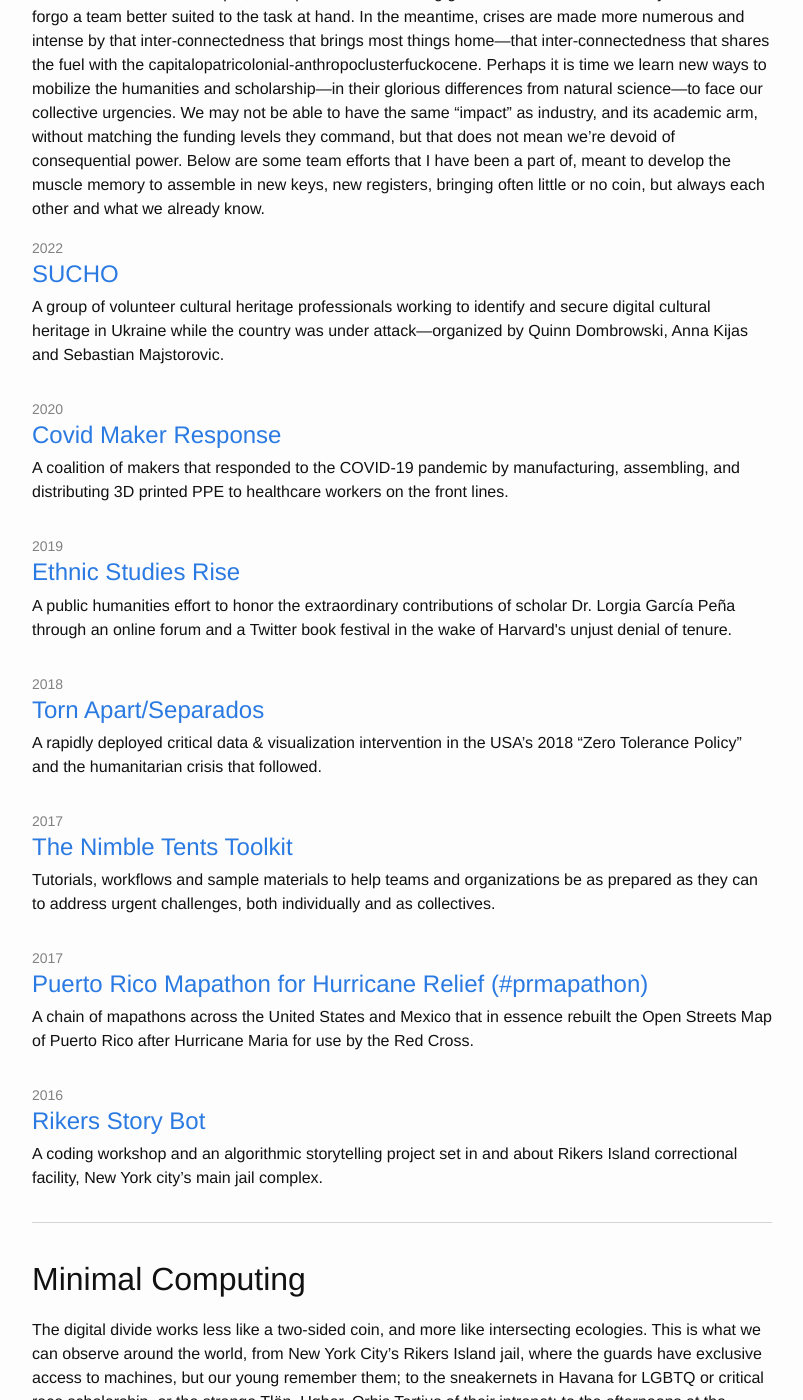
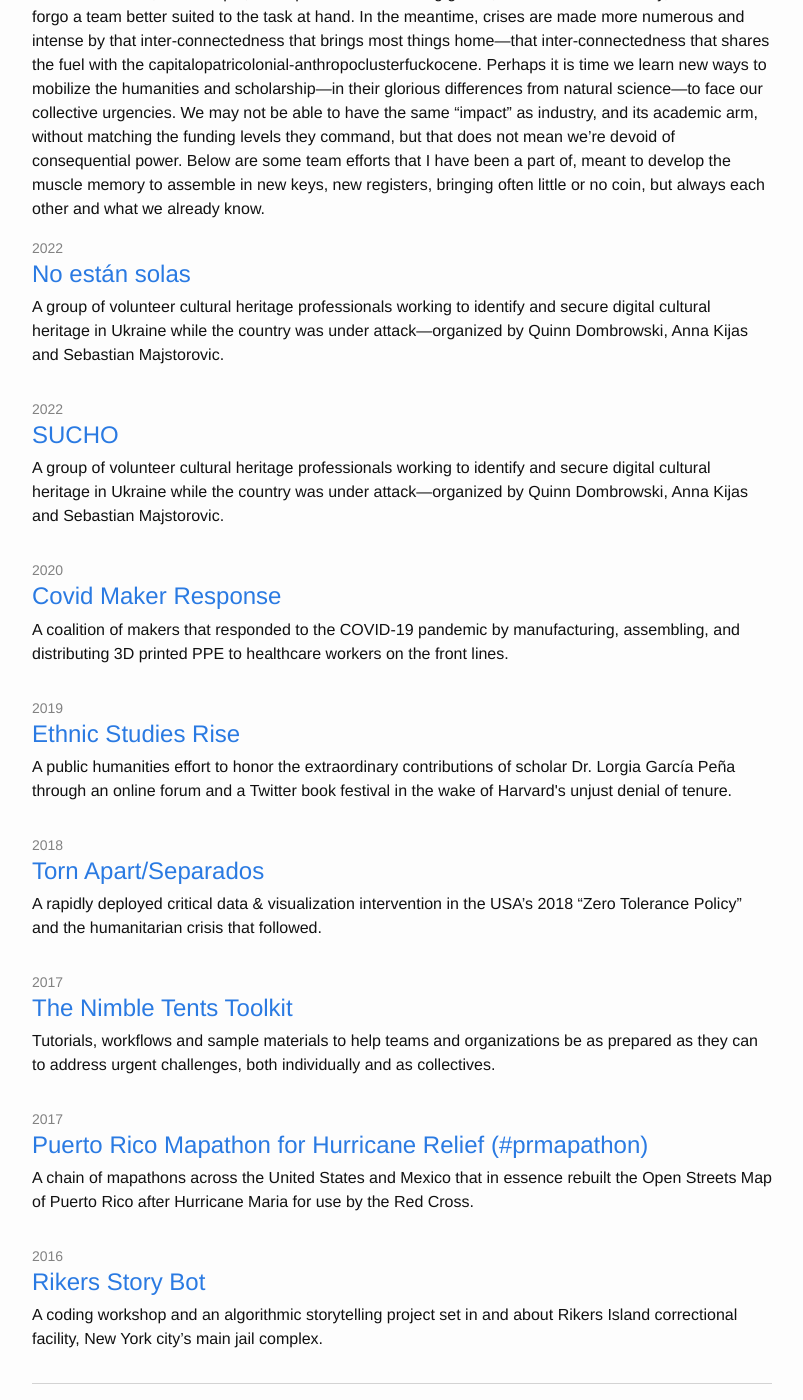
Before and after one commit to elotroalex/elotroalex, a Jekyll site: the page built from profiles.md, in a window 1280 px wide and 1400 px high, scrolled down 5618 px. Shown: the whole window, without its empty margins (238-1041 px from the left). Built offline with Jekyll 4.4.1, drawn with Linux system fonts in a browser that asks for light colours; some of the changed text lies outside the part shown.

Commit message:
updates to profile

```diff
--- a/_data/projects.yml
+++ b/_data/projects.yml
@@ -4,8 +4,8 @@
 
 
 
-- title: "The Rose Hall Project"
-  time: "Coming soon"
+- title: "(Un)Silencing Slavery"
+  time: "2022"
   link: unsilencing-slavery.org
   url: https://unsilencing-slavery.org/
   category: tcd
@@ -55,7 +55,7 @@
 #######################
 
 - title: "Literary A.I."
-  time: "2021--2022"
+  time: "2021–2022"
   link: literaryai.library.columbia.edu
   url: https://literaryai.library.columbia.edu/
   category: columbia
@@ -208,6 +208,13 @@
 # Mobilized #
 #############
 
+- title: No están solas
+  time: "2022"
+  link: noestansolas.mx
+  url: https://noestansolas.mx/
+  category: mobilized
+  blurb: "A group of volunteer cultural heritage professionals working to identify and secure digital cultural heritage in Ukraine while the country was under attack—organized by Quinn Dombrowski, Anna Kijas and Sebastian Majstorovic."
+
 - title: SUCHO
   time: "2022"
   link: sucho.org
@@ -262,9 +269,9 @@
 #####################
 
 - title: "DHQ Special Issue: Minimal Computing."
-  time: "Forthcoming"
-  link:
-  url:
+  time: "2022"
+  link: www.digitalhumanities.org/dhq/vol/16/2/index.html
+  url: http://www.digitalhumanities.org/dhq/vol/16/2/index.html
   category: minimal
   blurb: "A special issue gathering recent work in minimal computing from around the world."
 
@@ -302,12 +309,12 @@
 
 
 
-- title: "How To Find Sh*t"
-  time: "Coming soon"
-  link:
-  url:
-  category: babylon
-  blurb: "A web series on research techniques, research technologies, and that researcher life."
+# - title: "How To Find Sh*t"
+#   time: "Coming soon"
+#   link:
+#   url:
+#   category: babylon
+#   blurb: "A web series on research techniques, research technologies, and that researcher life."
 
 # - title: "Alianza Bibliotecaria Dominicana"
 #   time: "2020–present"
```
